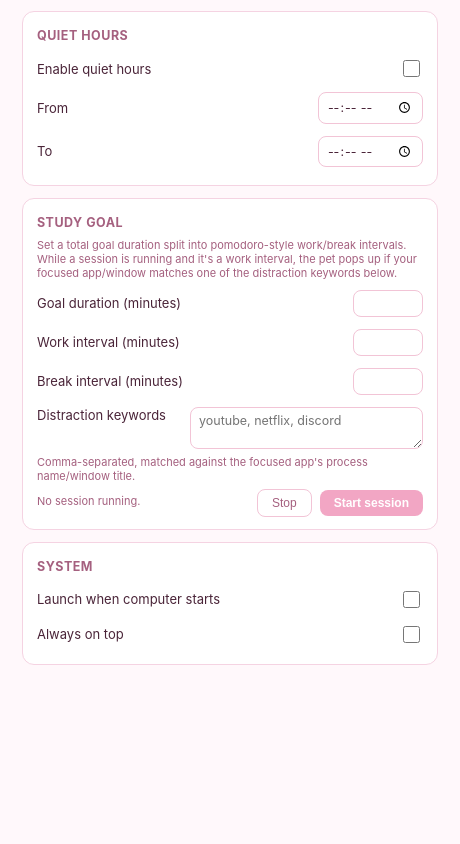
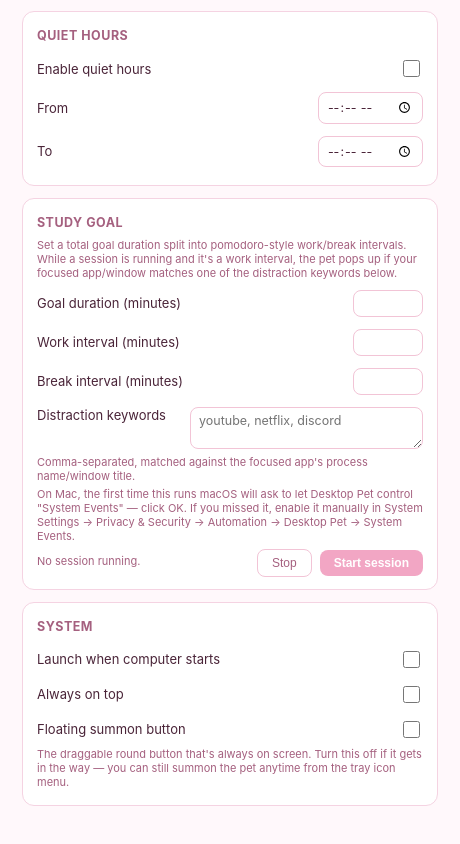
Before and after one commit to tanialapalelo/desktop-pet, an Electron app: page renderer/settings/settings.html in a window 460 px wide. Shown: the part 950-1794 px from the top of the page. Before the commit the page ends 1659 px from the top, so only its background shows below. Drawn offline with Linux system fonts and the light colour scheme; no server answers.

Commit message:
feat: add summon button toggle and Mac permission hint to settings
Add a "Floating summon button" checkbox (backed by the new
showSummonButton setting, default on) so the draggable round button can be
turned off for people who find it in the way; the tray menu's "Summon Pet"
still works regardless. main.js already reads this setting to decide
whether to create/destroy that window.

Also add a hint under the study goal's distraction keywords field
explaining the one-time macOS System Events permission prompt, and where
to grant it manually if it was missed or dismissed.

```diff
--- a/renderer/settings/settings.html
+++ b/renderer/settings/settings.html
@@ -153,6 +153,9 @@
         <textarea id="studyDistractionKeywords" rows="2" placeholder="youtube, netflix, discord" style="flex:1; margin-left:12px; resize:vertical;"></textarea>
       </label>
       <p class="hint">Comma-separated, matched against the focused app's process name/window title.</p>
+      <p class="hint">On Mac, the first time this runs macOS will ask to let Desktop Pet control
+        "System Events" &mdash; click OK. If you missed it, enable it manually in
+        System Settings &rarr; Privacy &amp; Security &rarr; Automation &rarr; Desktop Pet &rarr; System Events.</p>
       <div class="inline" style="margin-top:6px; justify-content:space-between;">
         <span id="studyStatus" class="hint">No session running.</span>
         <div class="inline" style="gap:8px;">
@@ -172,6 +175,11 @@
         <span>Always on top</span>
         <input type="checkbox" id="alwaysOnTop" />
       </label>
+      <label class="row">
+        <span>Floating summon button</span>
+        <input type="checkbox" id="showSummonButton" />
+      </label>
+      <p class="hint">The draggable round button that's always on screen. Turn this off if it gets in the way — you can still summon the pet anytime from the tray icon menu.</p>
     </section>
 
     <div id="savedToast" class="hidden">Saved ✓</div>
--- a/renderer/settings/settings.js
+++ b/renderer/settings/settings.js
@@ -45,6 +45,7 @@ function populate(settings) {
 
   el('launchAtStartup').checked = !!settings.launchAtStartup;
   el('alwaysOnTop').checked = !!settings.alwaysOnTop;
+  el('showSummonButton').checked = settings.showSummonButton !== false;
 
   const studyGoal = settings.studyGoal || {};
   el('studyTotalMinutes').value = studyGoal.totalMinutes || 120;
@@ -137,6 +138,7 @@ el('quietHoursEnd').addEventListener('change', (e) => {
 
 el('launchAtStartup').addEventListener('change', (e) => save({ launchAtStartup: e.target.checked }));
 el('alwaysOnTop').addEventListener('change', (e) => save({ alwaysOnTop: e.target.checked }));
+el('showSummonButton').addEventListener('change', (e) => save({ showSummonButton: e.target.checked }));
 
 function currentStudyGoalConfig() {
   return {
--- a/store.js
+++ b/store.js
@@ -30,6 +30,7 @@ const DEFAULTS = {
 
   launchAtStartup: false,
   alwaysOnTop: true,
+  showSummonButton: true, // floating draggable summon button; tray "Summon Pet" always works regardless
 
   quietHours: {
     enabled: false,
```
